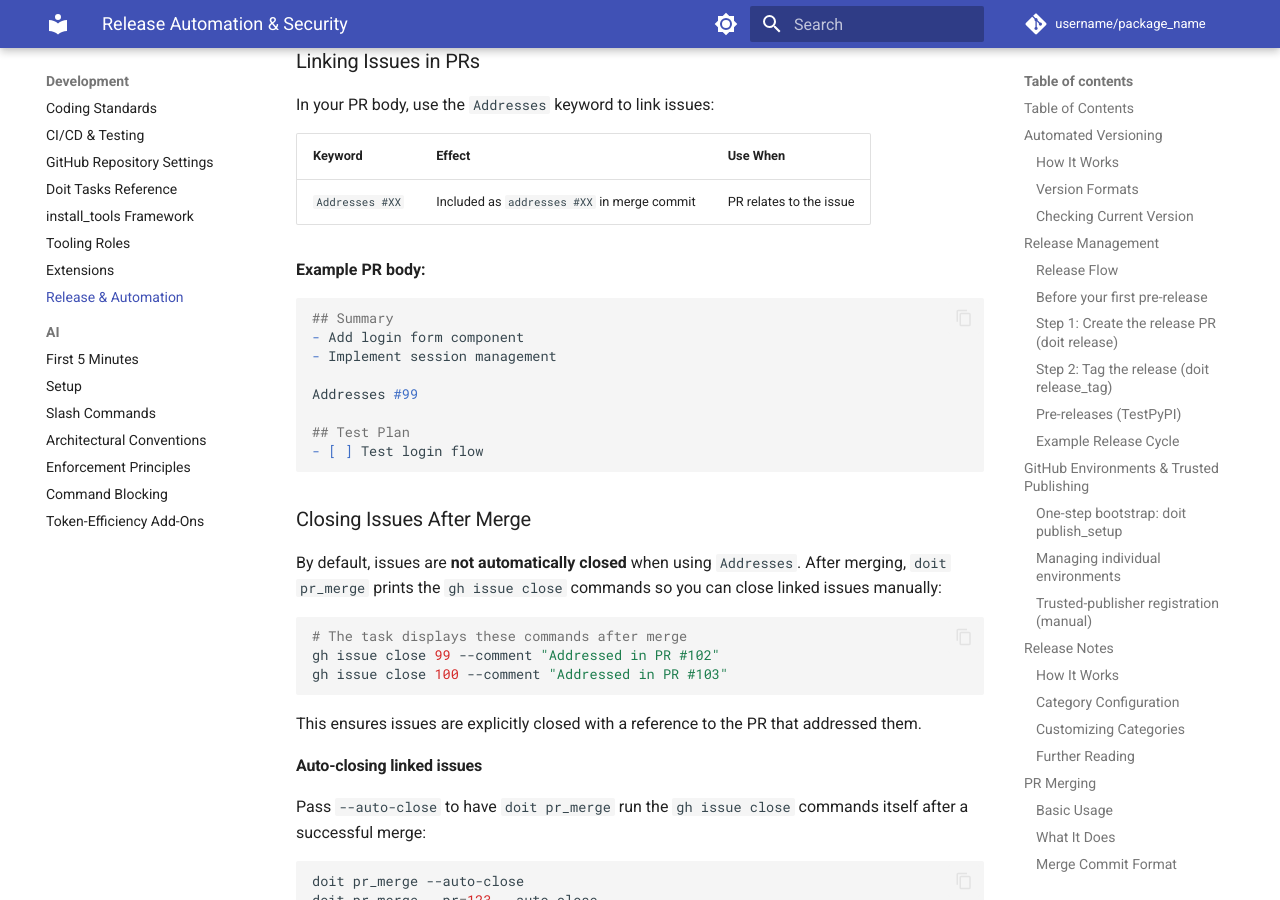
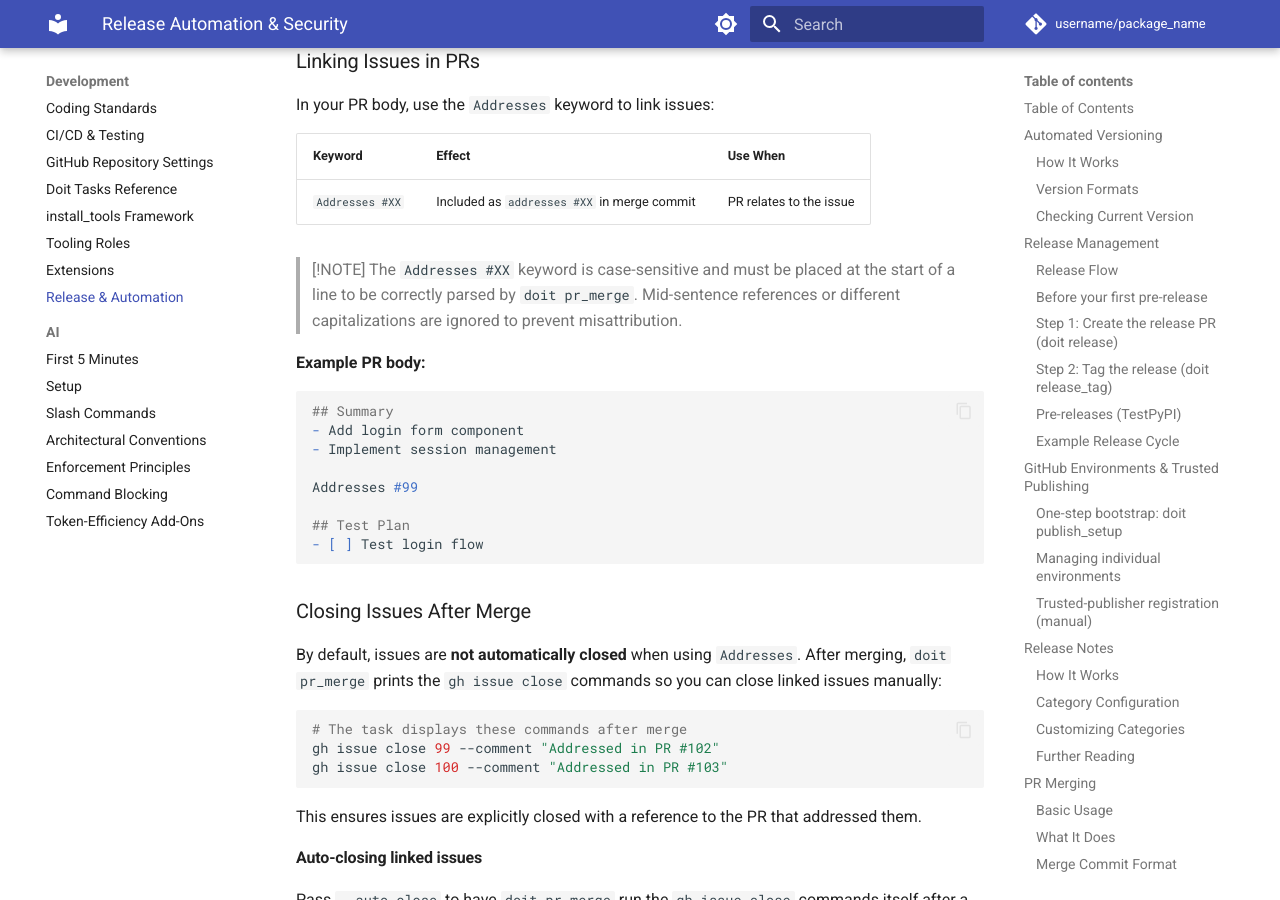
Before and after one commit to endavis/pyproject-template, an MkDocs documentation site: the page built from docs/development/release-and-automation.md, in a window 1280 px wide and 900 px high, scrolled down 9903 px. Built offline with MkDocs 1.6.1 and Material for MkDocs 9.7.7, drawn with Linux system fonts in a browser that asks for light colours; comment, search, counter and statistics services are not loaded.

Commit message:
fix: anchor Addresses regex in pr_merge to start of line (merges PR #544, addresses #530)

````diff
--- a/docs/development/release-and-automation.md
+++ b/docs/development/release-and-automation.md
@@ -421,6 +421,9 @@ In your PR body, use the `Addresses` keyword to link issues:
 | Keyword | Effect | Use When |
 |---------|--------|----------|
 | `Addresses #XX` | Included as `addresses #XX` in merge commit | PR relates to the issue |
+
+> [!NOTE]
+> The `Addresses #XX` keyword is case-sensitive and must be placed at the start of a line to be correctly parsed by `doit pr_merge`. Mid-sentence references or different capitalizations are ignored to prevent misattribution.
 
 **Example PR body:**
 ```markdown
````
Also changed, not shown: AGENTS.md (+1 -1 lines), docs/development/doit-tasks-reference.md (+1 -1 lines), 2 other files.
